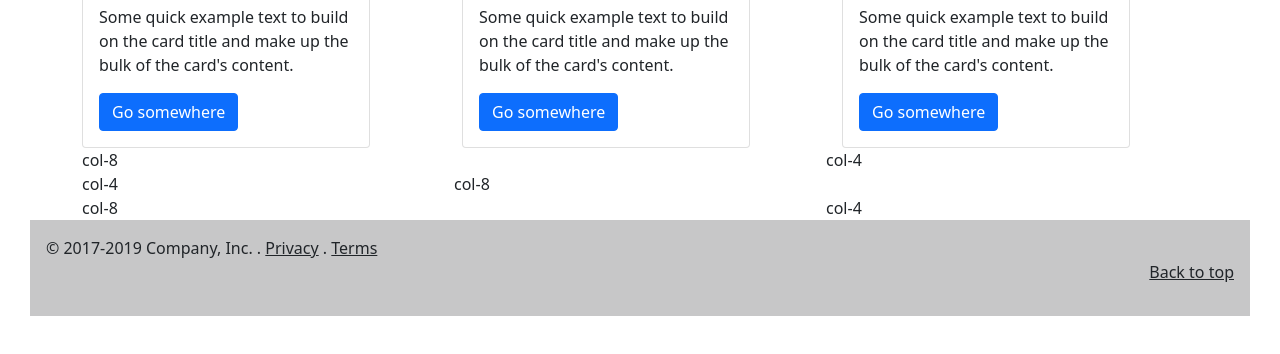
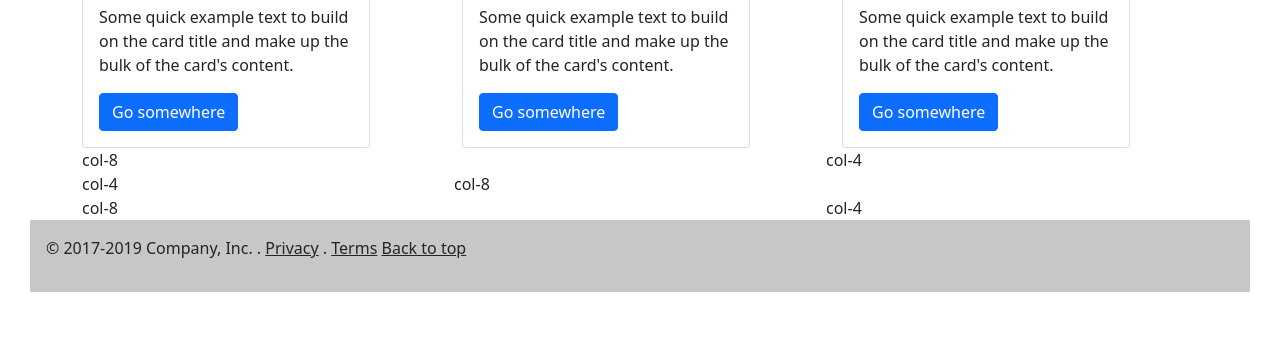
Before and after one commit to Lakneswaran/Exercise-Carousel, a plain HTML site: page index.html in a window 1280 px wide. Shown: the part 178-532 px from the top of the page. Drawn offline with nearby package versions, Linux system fonts and the light colour scheme.

Commit message:
add new code in html and read me update

```diff
--- a/index.html
+++ b/index.html
@@ -197,13 +197,13 @@ pc	picas (1pc = 12 pt)
       </div>
     </div>
 
-    <footer class="bg-light text-start text-lg-start">
+    <footer class="bg-light text-start text-lg-start d-flex-inline">
       <!-- Copyright -->
       <div class="text-start p-3" style="background-color: rgba(0, 0, 0, 0.2);">
         <p>© 2017-2019 Company, Inc.
         . <a class="text-dark" href="#">Privacy</a>
         . <a class="text-dark" href="#">Terms</a>
-        <a class="text-dark d-flex justify-content-end text-align-end" href="#">Back to top</a></p>
+        <a class="text-dark justify-content-end text-align-end" href="#">Back to top</a></p>
 
 
       </div>
```
Also changed, not shown: 1 other file.
